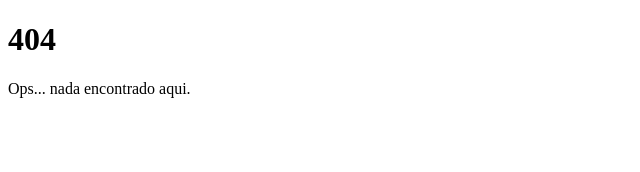
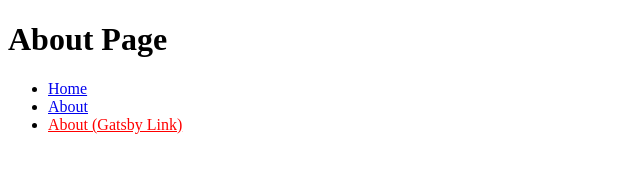
Before and after one commit to laurielmesquita/evaluating-gatsby, a Gatsby site: page /about in a window 1280 px wide. Before the commit this address had no page. Shown: the whole page, without its empty margins (0-640 px from the left). Built offline with nearby package versions, Linux system fonts and the light colour scheme; Gatsby itself is replaced by a stand-in of ours.

Commit message:
Gatsby Link

```diff
--- /dev/null
+++ b/src/pages/about.js
@@ -0,0 +1,22 @@
+import React from 'react'
+import { Link } from 'gatsby'
+
+const AboutPage = () => (
+  <>
+    <h1>About Page</h1>
+    <ul>
+      <li>
+        <Link to='/' activeStyle={{ color: 'red' }}> Home
+        </Link>
+      </li>
+      <li>
+        <a href='/about'>About</a>
+      </li>
+      <li>
+        <Link to='/about' activeStyle={{ color: 'red' }}> About (Gatsby Link)</Link>
+      </li>
+    </ul>
+  </>
+)
+
+export default AboutPage
--- a/src/pages/index.js
+++ b/src/pages/index.js
@@ -1,4 +1,5 @@
 import React from 'react'
+import { Link } from 'gatsby'
 
 import Layout from '../components/layout'
 import SEO from '../components/seo'
@@ -7,6 +8,19 @@ const IndexPage = () => (
   <Layout>
     <SEO title='Home' />
     <h1>Home</h1>
+    <ul>
+      <li>
+        <Link to='/' activeStyle={{ color: 'red' }}> Home
+        </Link>
+      </li>
+      <li>
+        <a href='/about'>About</a>
+      </li>
+      <li>
+        <Link to='/about' activeStyle={{ color: 'red' }}> About (Gatsby Link)
+        </Link>
+      </li>
+    </ul>
   </Layout>
 )
 
```
